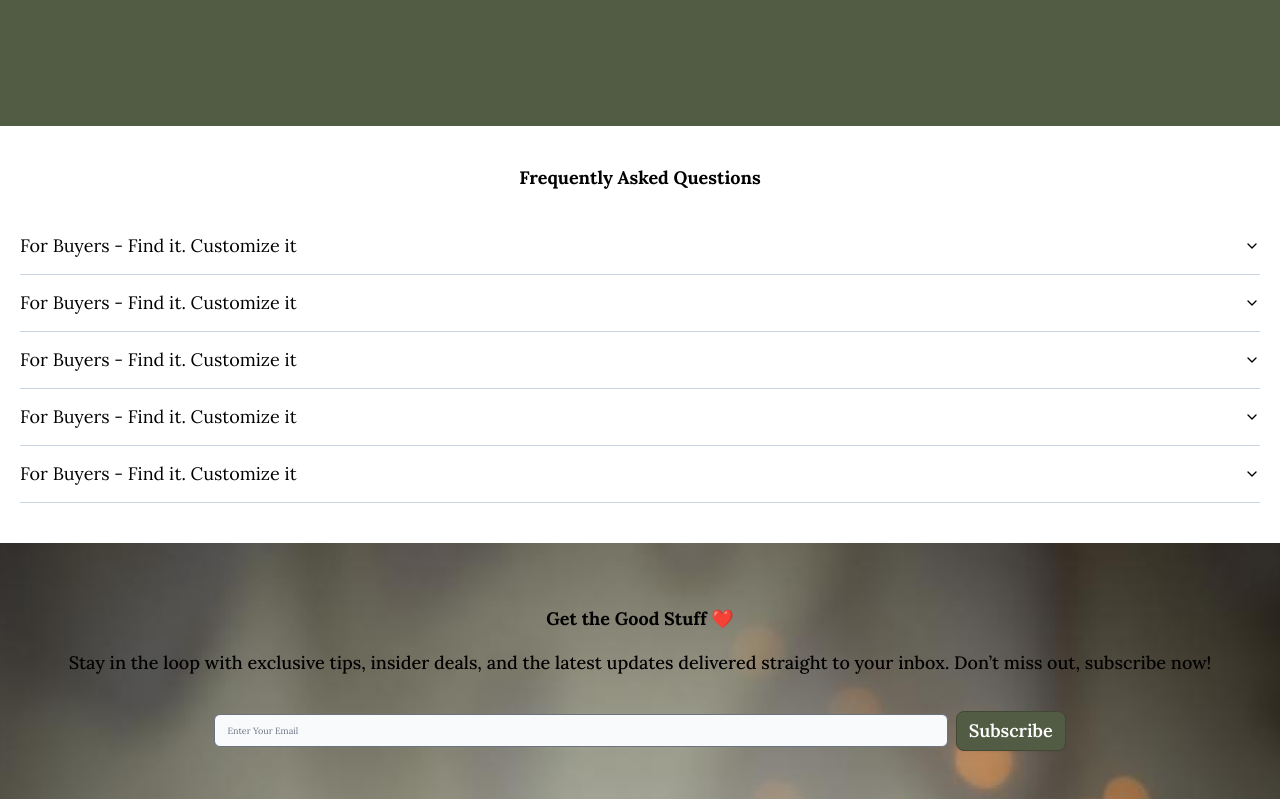
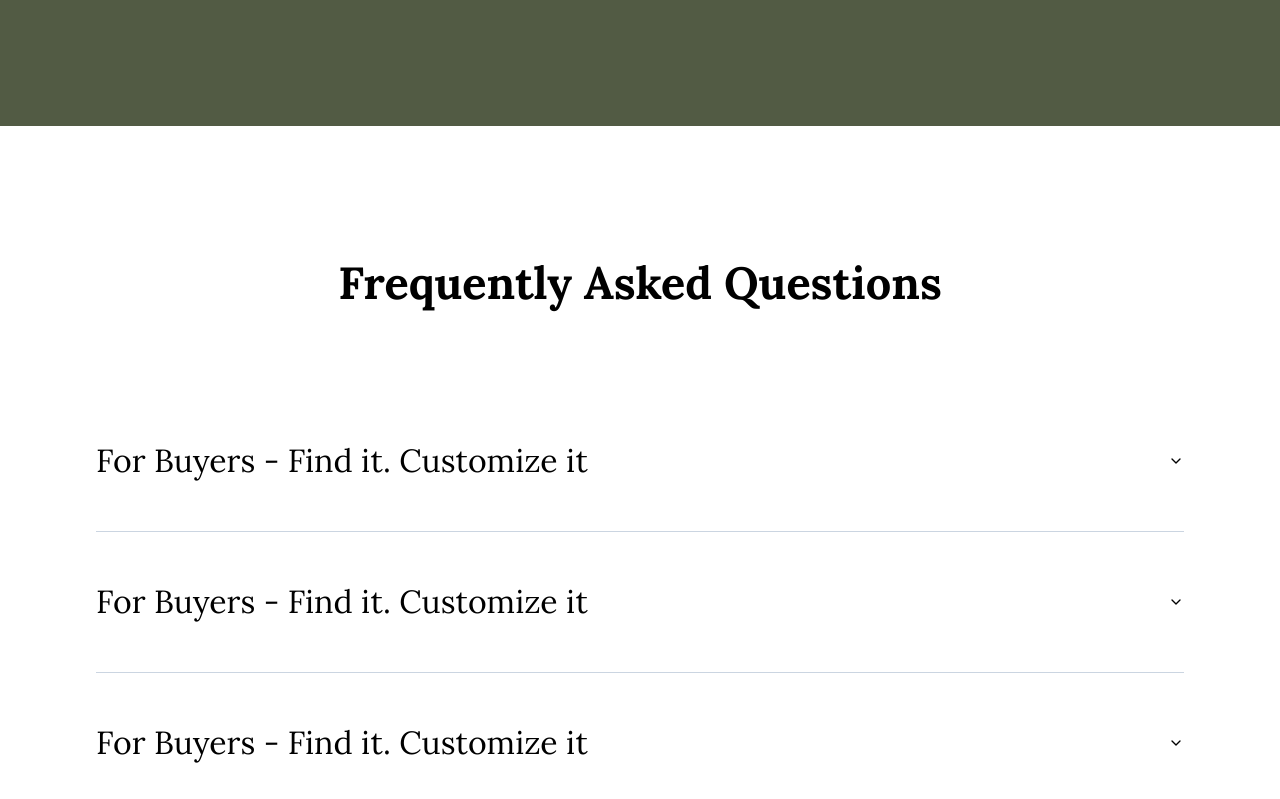
Before and after one commit to Design-Simplified/FE, a Next.js app: page / in a window 1280 px wide. Shown: the part 6661-7460 px from the top of the page. Built offline with nearby package versions, Linux system fonts and the light colour scheme; no server answers.

Commit message:
feat: add desktop FAQ fifth section desktop

```diff
--- a/src/app/(LandingPage)/_components/LandingPage/FifthSection.tsx
+++ b/src/app/(LandingPage)/_components/LandingPage/FifthSection.tsx
@@ -8,12 +8,12 @@
 
 export default function FifthSection() {
   return (
-    <div className="relative w-full px-5 py-10">
-      <div className="isi flex flex-col gap-7 items-start justify-center w-full">
+    <div className="relative w-full px-5 py-10 sm:px-24 sm:py-32">
+      <div className="isi flex flex-col gap-7 items-start justify-center w-full sm:gap-20">
         <Typography
           font="Lora"
           weight="bold"
-          className="text-xl text-center w-full"
+          className="text-xl text-center w-full sm:text-2xl md:text-3xl lg:text-[36px]/[48px] xl:text-[45px]/[57px]"
         >
           Frequently Asked Questions
         </Typography>
@@ -24,11 +24,11 @@
               value={`item-${index}`}
               className="w-full border-b border-slate-300"
             >
-              <AccordionTrigger className="text-black">
+              <AccordionTrigger className="text-black sm:my-4 md:my-5 lg:my-7 xl:my-9">
                 <Typography
                   font="Lora"
                   weight="regular"
-                  className="text-sm text-black"
+                  className="text-sm text-black sm:text-xl md:text-2xl lg:text-3xl xl:text-[32px] "
                 >
                   For Buyers - Find it. Customize it
                 </Typography>
@@ -38,7 +38,7 @@
                   <Typography
                     font="Lora"
                     weight="regular"
-                    className="text-[#525B44] text-sm hover:font-semibold"
+                    className="text-[#525B44] text-sm sm:text-xl md:text-2xl lg:text-3xl xl:text-[32px] hover:font-semibold"
                   >
                     YNTKTS
                   </Typography>
```
